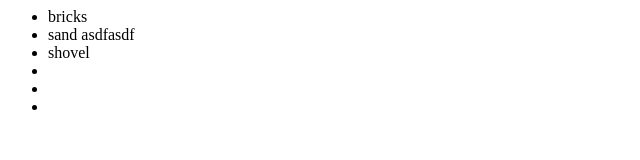
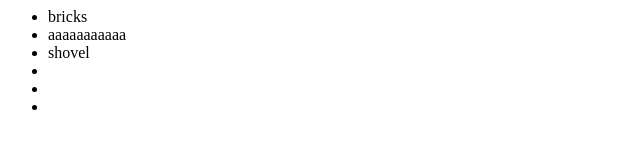
Before and after one commit to johncabarlo/hello-world, a plain HTML site: page index.html in a window 1280 px wide. Shown: the full height of the page, 0-640 px from the left. Drawn offline with Linux system fonts and the light colour scheme.

Commit message:
update index.html

```diff
--- a/index.html
+++ b/index.html
@@ -4,7 +4,7 @@
 		<div>
 			<ul>
 				<li>bricks</li>
-				<li>sand asdfasdf</li>
+				<li>aaaaaaaaaaa</li>
 				<li>shovel</li>
 				<li></li>
 				<li></li>
```
